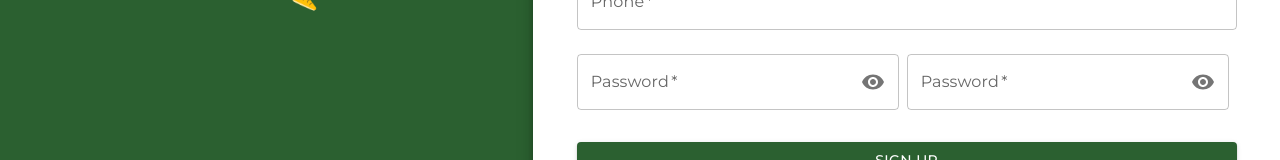
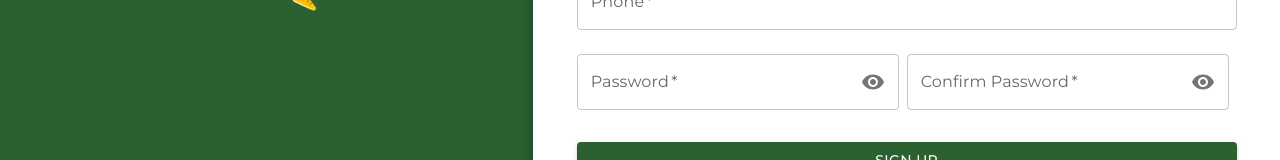
Before and after one commit to naitikshaxma/glamis_test, a React (Vite) app in the folder client/: page / in a window 1280 px wide. Shown: the part 462-622 px from the top of the page. Built offline with nearby package versions, Linux system fonts and the light colour scheme; a web font is replaced by a local one.

Commit message:
fixed OTP

```diff
--- a/client/src/pages/Otp.jsx
+++ b/client/src/pages/Otp.jsx
@@ -10,12 +10,15 @@ import Grid from '@mui/material/Grid';
 import Typography from '@mui/material/Typography';
 import { createTheme, ThemeProvider } from '@mui/material/styles';
 import SidePic from '../assets/SidePic.png';
+import { useLocation, useNavigate } from 'react-router-dom'; // Import useLocation and useNavigate
 
 const defaultTheme = createTheme();
 
 export default function Otp() {
     const [isLoading, setIsLoading] = React.useState(false);
     const [otp, setOtp] = React.useState(Array(6).fill(''));
+    const location = useLocation(); // Use useLocation hook to access route location
+    const navigate = useNavigate(); // Use useNavigate hook for navigation
 
     const handleChange = (e, index) => {
         const { value } = e.target;
@@ -44,7 +47,8 @@ export default function Otp() {
 
         const enteredOtp = otp.join(''); // Combine OTP array into a single string
         console.log(enteredOtp);
-        const emailId = 'suneo@gla.ac.in'; // Replace this with the actual email ID you are working with
+        const emailId = location.state?.email_id; // Use location.state to get email ID
+        console.log(emailId);
 
         try {
             const response = await axios.post(`${import.meta.env.VITE_BACKEND_URL}/api/v1/users/verify-email`, {
@@ -54,6 +58,7 @@ export default function Otp() {
 
             if (response.data.success) {
                 alert('OTP verified successfully');
+                navigate('/login'); // Redirect to login page on success
             } else {
                 alert('Invalid OTP');
             }
--- a/client/src/pages/Signup.jsx
+++ b/client/src/pages/Signup.jsx
@@ -3,13 +3,10 @@ import Avatar from '@mui/material/Avatar';
 import Button from '@mui/material/Button';
 import CssBaseline from '@mui/material/CssBaseline';
 import TextField from '@mui/material/TextField';
-import FormControlLabel from '@mui/material/FormControlLabel';
-import Checkbox from '@mui/material/Checkbox';
 import Link from '@mui/material/Link';
 import Paper from '@mui/material/Paper';
 import Box from '@mui/material/Box';
 import Grid from '@mui/material/Grid';
-import LockOutlinedIcon from '@mui/icons-material/LockOutlined';
 import Typography from '@mui/material/Typography';
 import { createTheme, ThemeProvider } from '@mui/material/styles';
 import SidePic from '../assets/SidePic.png';
@@ -17,15 +14,22 @@ import { InputAdornment } from '@mui/material';
 import VisibilityIcon from '@mui/icons-material/Visibility';
 import VisibilityOff from '@mui/icons-material/VisibilityOff';
 import axios from 'axios';
-
-
-// TODO remove, this demo shouldn't need to reset the theme.
+import { useNavigate } from 'react-router-dom'; // Import useNavigate
 
 const defaultTheme = createTheme();
 
 export default function Signup() {
     const [showPassword, setShowPassword] = React.useState(false);
     const [showConfirmPassword, setShowConfirmPassword] = React.useState(false);
+    const [signupData, setSignupData] = React.useState({
+        name: '',
+        email_id: '',
+        phone: '',
+        password: '',
+        confirm_password: ''
+    });
+    const [isLoading, setIsLoading] = React.useState(false);
+    const navigate = useNavigate(); // Initialize useNavigate
 
     const handleClickShowPassword = () => setShowPassword((show) => !show);
     const handleClickShowConfirmPassword = () => setShowConfirmPassword((show) => !show);
@@ -33,25 +37,22 @@ export default function Signup() {
     const handleSubmit = async (event) => {
         event.preventDefault();
         setIsLoading(true);
-        console.log(signupData);
-        const rersponse = await axios.post(`${import.meta.env.VITE_BACKEND_URL}/api/v1/users/signup`, signupData, {
-            headers: {
-                'Content-Type': 'application/json'
-            }
-        });
-        console.log(rersponse.data);
-        setIsLoading(false);
+        try {
+            const response = await axios.post(`${import.meta.env.VITE_BACKEND_URL}/api/v1/users/signup`, signupData, {
+                headers: {
+                    'Content-Type': 'application/json'
+                }
+            });
+            console.log(response.data);
+            setIsLoading(false);
+            // Redirect to /account/verification with email_id
+            console.log(signupData.email_id);
+            navigate('/account/verification', { state: { email_id: signupData.email_id } });
+        } catch (error) {
+            console.error(error);
+            setIsLoading(false);
+        }
     };
-
-    const [signupData, setSignupData] = React.useState({
-        name: '',
-        email_id: '',
-        phone: '',
-        password: '',
-        confirm_password: ''
-    });
-
-    const [isLoading, setIsLoading] = React.useState(false);
 
     return (
         <ThemeProvider theme={defaultTheme}>
@@ -86,8 +87,6 @@ export default function Signup() {
                             Welcome to GLA Mock Interview System
                         </Typography>
                         <Box component="form" noValidate onSubmit={handleSubmit} sx={{ mt: 1 }}>
-                            {/* name */}
-
                             <TextField
                                 margin='normal'
                                 required
@@ -109,10 +108,6 @@ export default function Signup() {
                                 }}
                                 onChange={(e) => setSignupData({ ...signupData, name: e.target.value })}
                             />
-
-                            {/* email */}
-
-
                             <TextField
                                 margin="normal"
                                 required
@@ -134,7 +129,6 @@ export default function Signup() {
                                 }}
                                 onChange={(e) => setSignupData({ ...signupData, email_id: e.target.value })}
                             />
-                            {/* phone */}
                             <TextField
                                 margin="normal"
                                 required
@@ -156,7 +150,6 @@ export default function Signup() {
                                 }}
                                 onChange={(e) => setSignupData({ ...signupData, phone: e.target.value })}
                             />
-                            {/* password */}
                             <div className="flex">
                                 <TextField
                                     margin="normal"
@@ -164,12 +157,12 @@ export default function Signup() {
                                     className='w-1/2'
                                     name="password"
                                     label="Password"
-                                    type={setShowConfirmPassword ? 'text' : 'password'}
+                                    type={showPassword ? 'text' : 'password'}
                                     id="password"
                                     autoComplete="current-password"
                                     InputProps={{
                                         endAdornment: <InputAdornment position="end">
-                                            {showConfirmPassword ? <VisibilityOff className='cursor-pointer' onClick={handleClickShowPassword} /> : <VisibilityIcon className='cursor-pointer' onClick={handleClickShowConfirmPassword} />}
+                                            {showPassword ? <VisibilityOff className='cursor-pointer' onClick={handleClickShowPassword} /> : <VisibilityIcon className='cursor-pointer' onClick={handleClickShowPassword} />}
                                         </InputAdornment>,
                                     }}
                                     sx={{
@@ -186,19 +179,18 @@ export default function Signup() {
                                     }}
                                     onChange={(e) => setSignupData({ ...signupData, password: e.target.value })}
                                 />
-                                {/* confirm password */}
                                 <TextField
                                     margin="normal"
                                     required
                                     className='w-1/2'
-                                    name="password"
-                                    label="Password"
+                                    name="confirm_password"
+                                    label="Confirm Password"
                                     type={showConfirmPassword ? 'text' : 'password'}
-                                    id="password"
+                                    id="confirm_password"
                                     autoComplete="current-password"
                                     InputProps={{
                                         endAdornment: <InputAdornment position="end">
-                                            {showPassword ? <VisibilityOff className='cursor-pointer' onClick={handleClickShowPassword} /> : <VisibilityIcon className='cursor-pointer' onClick={handleClickShowPassword} />}
+                                            {showConfirmPassword ? <VisibilityOff className='cursor-pointer' onClick={handleClickShowConfirmPassword} /> : <VisibilityIcon className='cursor-pointer' onClick={handleClickShowConfirmPassword} />}
                                         </InputAdornment>,
                                     }}
                                     sx={{
```
